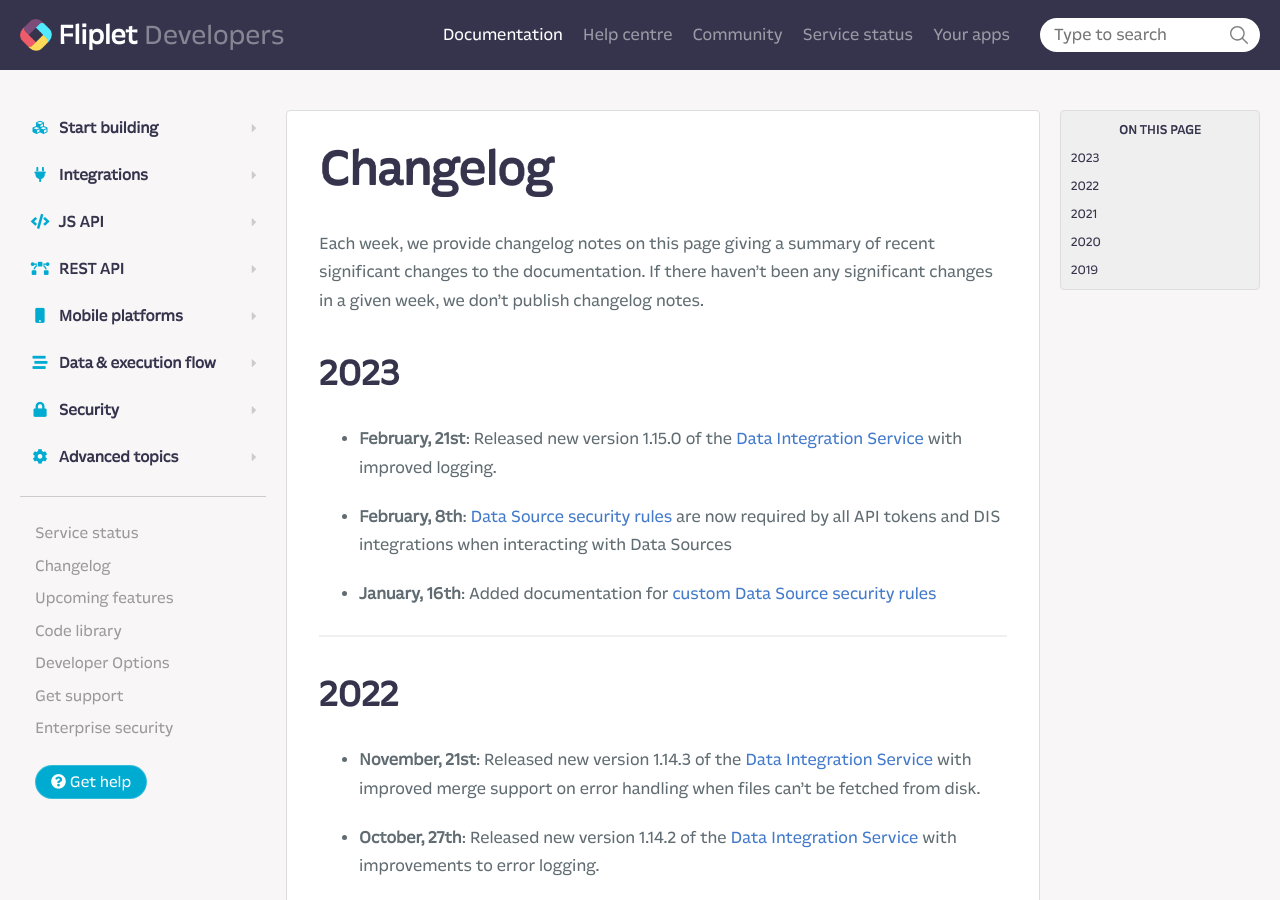
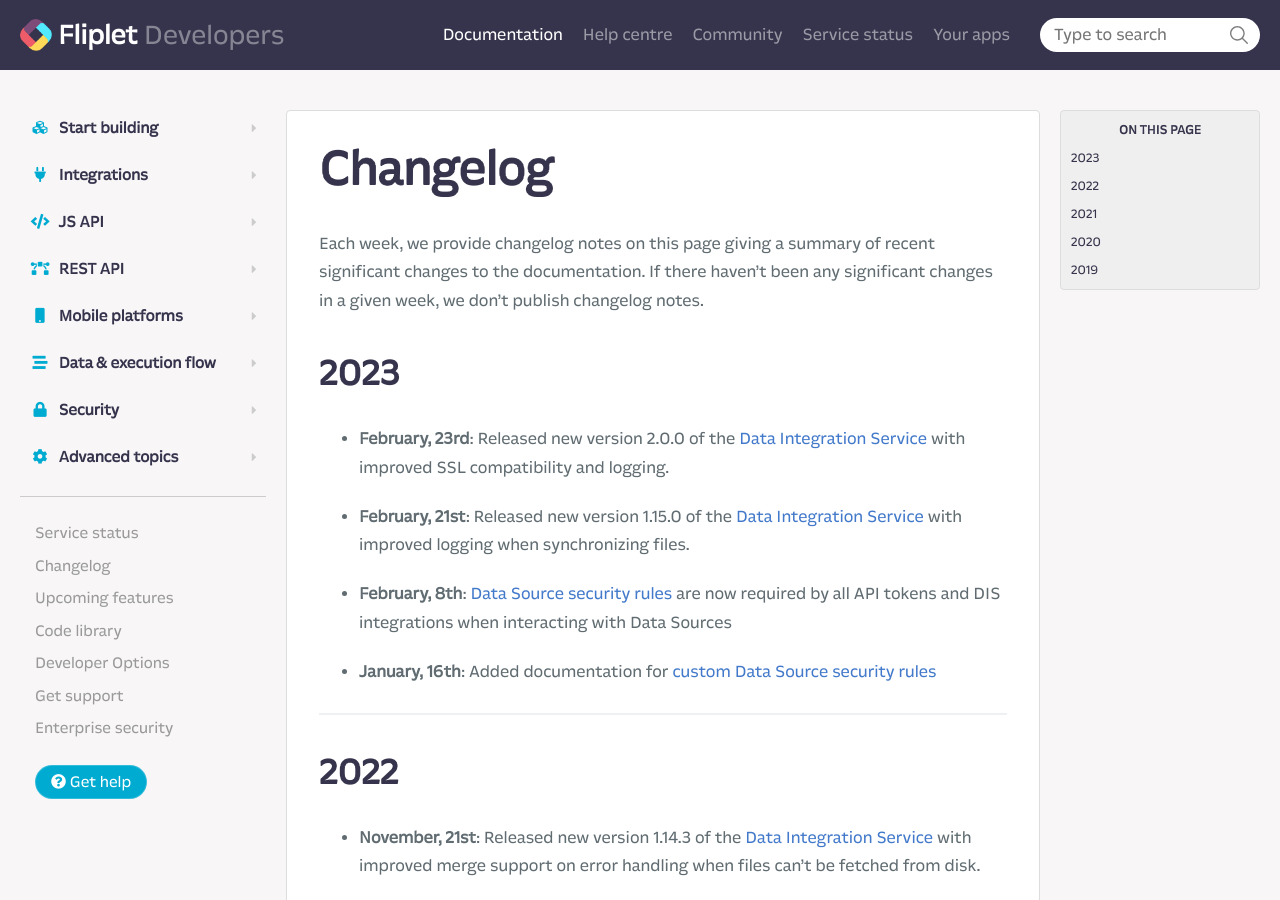
Before and after one commit to Fliplet/fliplet-cli, a Jekyll site: the page built from docs/Changelog.md, in a window 1280 px wide and 900 px high. Built offline with Jekyll 4.4.1, drawn with Linux system fonts in a browser that asks for light colours; nearby versions of some CDN libraries; our own code applies the rules of GitHub Pages for plain Markdown files; library files that are not in the unit come from our copies; comment, search, counter and statistics services are not loaded; a style sheet for code colours, icons or effects is not loaded; some of the changed lines change nothing that is shown.

Commit message:
docs update for DIS release 2.0.0

````diff
--- a/docs/Data-integration-service.md
+++ b/docs/Data-integration-service.md
@@ -80,10 +80,12 @@
 <div class="termynal1" data-termynal data-ty-typeDelay="40" data-ty-lineDelay="700">
   <span data-ty="input" data-ty-prompt="$ ~/User">npm install fliplet-agent -g</span>
   <span data-ty="progress" data-ty-progressChar="·"></span>
-  <span data-ty>+ fliplet-agent@1.14.1</span>
+  <span data-ty>+ fliplet-agent@2.0.0</span>
 </div>
 
 That's it! You can now jump to the [Get Started](#get-started) part of this documentation to create your first script.
+
+Note: on `Unix` and `macOS` you may need the `--force` option to install the agent as a global package.
 
 ---
 
@@ -172,11 +174,13 @@
 
 ## Update the agent to the latest version
 
-If you need to update the agent to the latest version available on npm, run the following command from the Node.js shell:
+If you need to update the agent to the latest version available on npm, run the following command from the **Node.js command prompt**:
 
 ```
-npm update -g
+npm update fliplet-agent -g
 ```
+
+<p class="warning">Please make sure all <strong>Windows Services installed for the Fliplet Agent</strong> are stopped before updating the agent.</p>
 
 ---
 
@@ -341,6 +345,8 @@
 ```
 fliplet-agent install C:\path\to\sample.yml
 ```
+
+<p class="info">We strongly recommend turning the <code>sync_on_init</code> option off when installing the agent as a service, to ensure it only runs as its scheduled time rather than on startup.</p>
 
 Once you run the above command, you're likely to get asked for confirmation by the OS. A series of 3-4 popups similar to these ones will appear:
 
@@ -951,7 +957,7 @@
 
 For example, a Windows user called "John" will have its log file at `C:\Users\John\fliplet-agent.log`.
 
-Furthermore, when installed as a Windows Service you can monitor the logs through Windows Event Viewer, checking under the "Applications" logs.
+Furthermore, when installed as a Windows Service you can monitor the logs through Windows Event Viewer, checking under the "Applications" logs for the "Fliplet Agent (filename)" source name.
 
 ### List of messages logged by the agent
 
@@ -1011,6 +1017,11 @@
 ---
 
 ## Releases changelog
+
+#### 2.0.0 (February 23rd, 2023)
+
+- Improves SSL compatibility when running as a Windows Service (the agent will now trust self-signed certificates from proxies and company firewalls).
+- Improved logging: (1) all output to the log file and the terminal will include a prefix with the script name; (2) all events logged to Windows Events will include the script name as a suffix in the "Source" field.
 
 #### 1.15.0 (February 21st, 2023)
 
````
Also changed, not shown: docs/Changelog.md.
